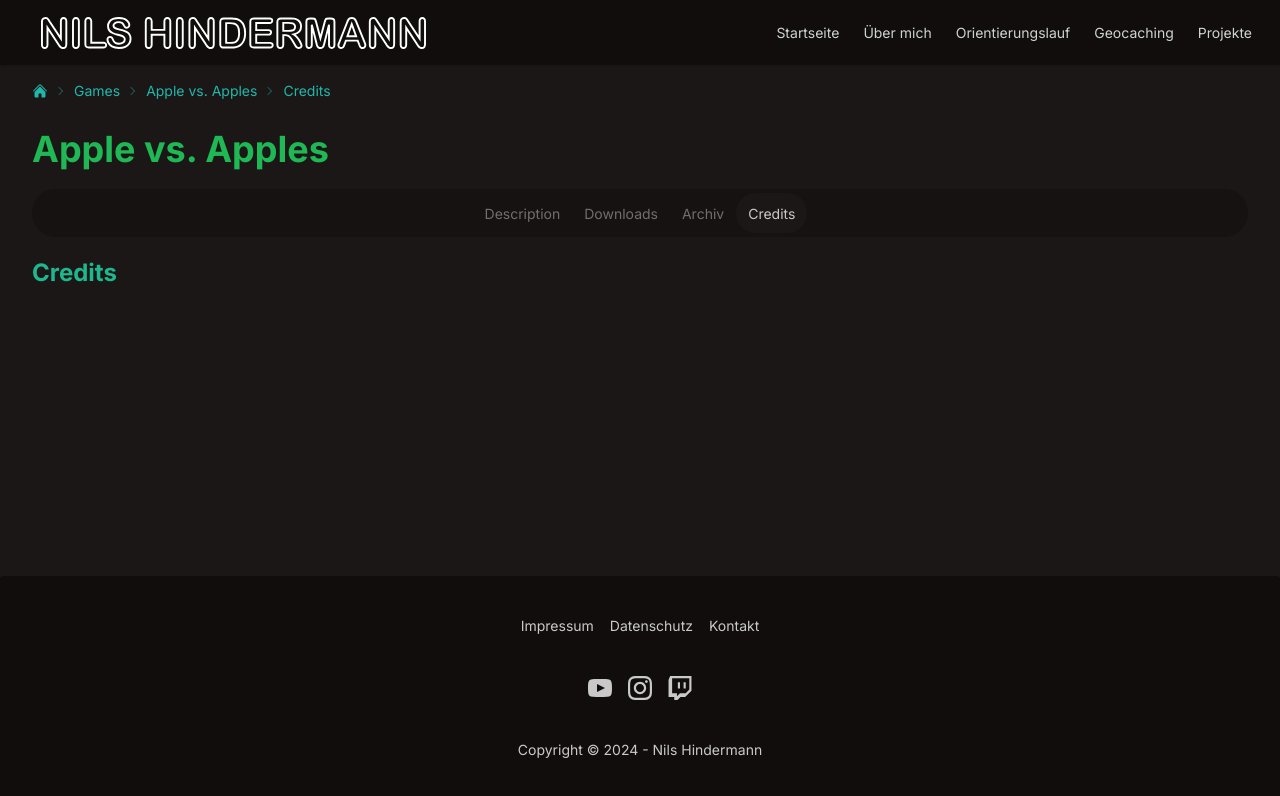
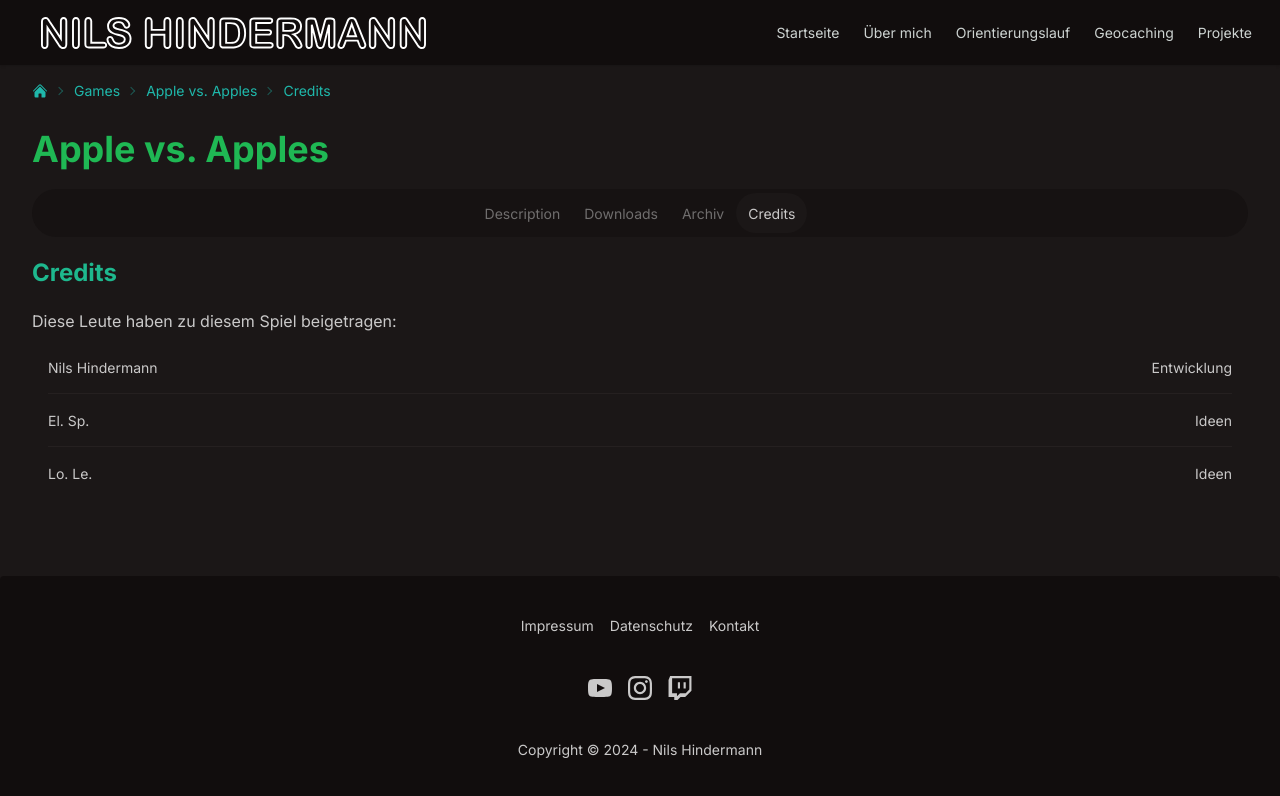
Before and after one commit to nilshindermann/nilsh.ch, a Next.js app: page /games/apple-vs-apples/credits in a window 1280 px wide. Shown: the top 796 px of the page. Built offline with nearby package versions, Linux system fonts and the light colour scheme.

Commit message:
Credits for apple vs apples

```diff
--- a/app/(default)/games/apple-vs-apples/credits/page.tsx
+++ b/app/(default)/games/apple-vs-apples/credits/page.tsx
@@ -9,10 +9,32 @@ export const metadata: Metadata = {
     Einige Versionen sind noch vorhanden.`,
 };
 
+interface Credit {
+    name: string;
+    role: string;
+}
+
+const credits: Array<Credit> = [
+    { name: 'Nils Hindermann', role: 'Entwicklung' },
+    { name: 'El. Sp.', role: 'Ideen' },
+    { name: 'Lo. Le.', role: 'Ideen' },
+];
+
 export default function AppleVsApplesCreditsPage(): ReactElement {
     return (
         <>
             <h2>Credits</h2>
+            <p className="mb-2">
+                Diese Leute haben zu diesem Spiel beigetragen:
+            </p>
+            <ul className="list">
+                {credits.map((credit) => (
+                    <li key={credit.name} className="list-row">
+                        <div className="list-col-grow">{credit.name}</div>
+                        <div>{credit.role}</div>
+                    </li>
+                ))}
+            </ul>
         </>
     );
 }
```
